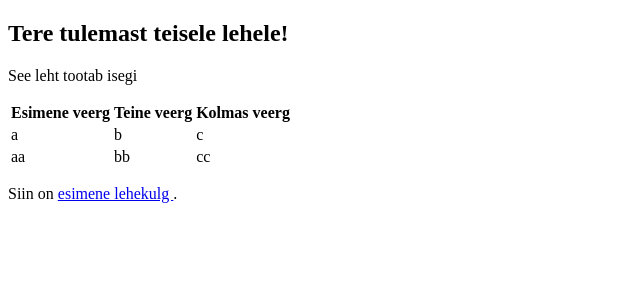
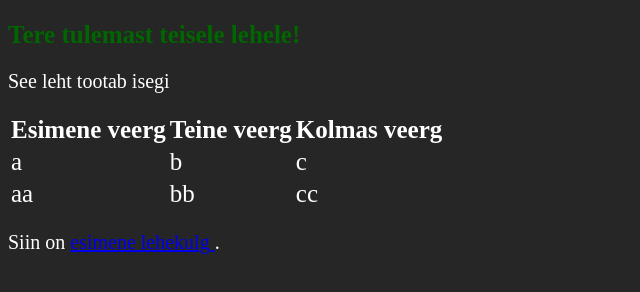
Before and after one commit to viljamilves/Delta-veebileht, a plain HTML site: page teineleht.html in a window 1280 px wide. Shown: the whole page, without its empty margins (0-640 px from the left). Drawn offline with Linux system fonts and the light colour scheme.

Commit message:
kolmas commit

```diff
--- a/style.css
+++ b/style.css
@@ -33,3 +33,8 @@ h2 {
 	font-family: Times New Roman;
 	font-size:25px;
 }
+
+table {
+	color: white;
+	font-size: 25px;
+}
--- a/teineleht.html
+++ b/teineleht.html
@@ -2,6 +2,7 @@
 <html>
 <head>
 <title>Teine leht</title>
+<link rel="stylesheet" href="./style.css" />
 </head>
 <body>
 <div>
```
